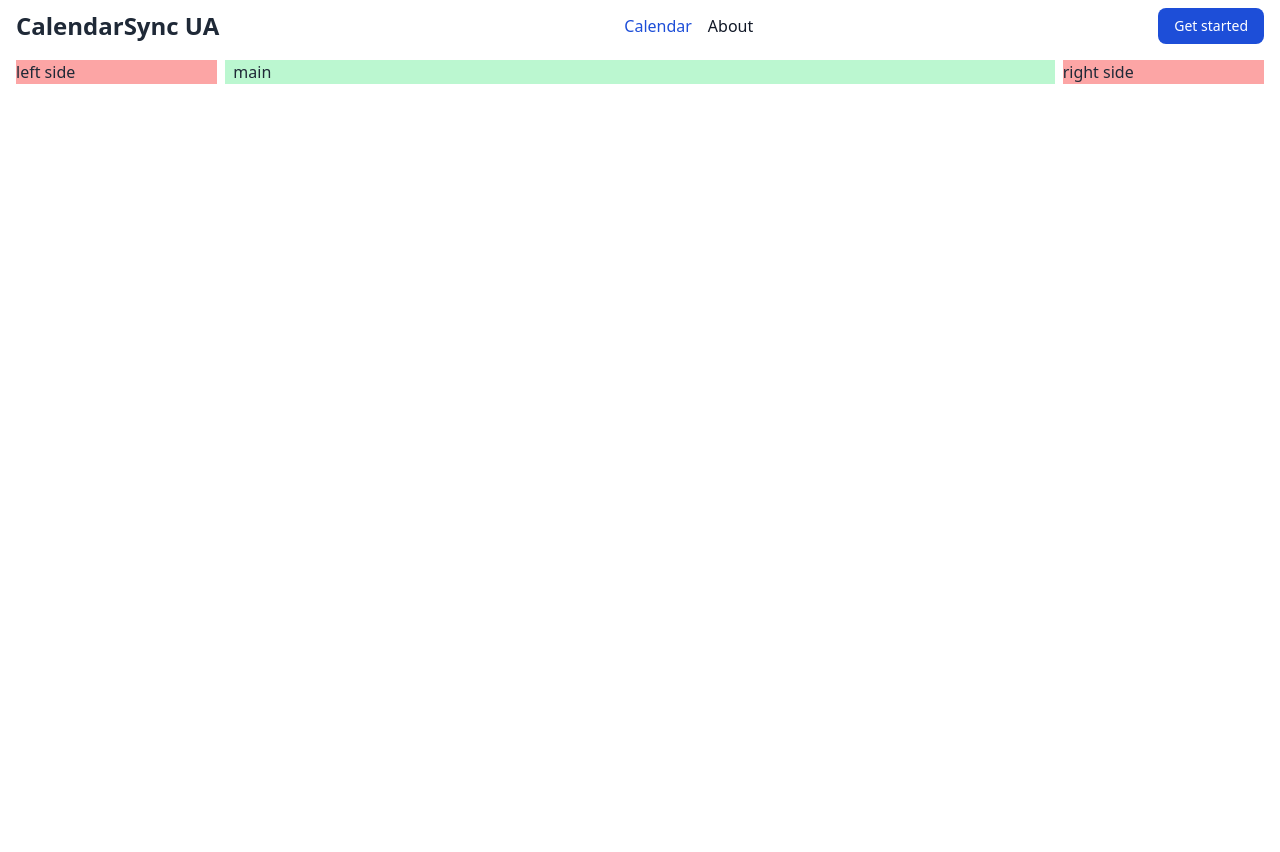
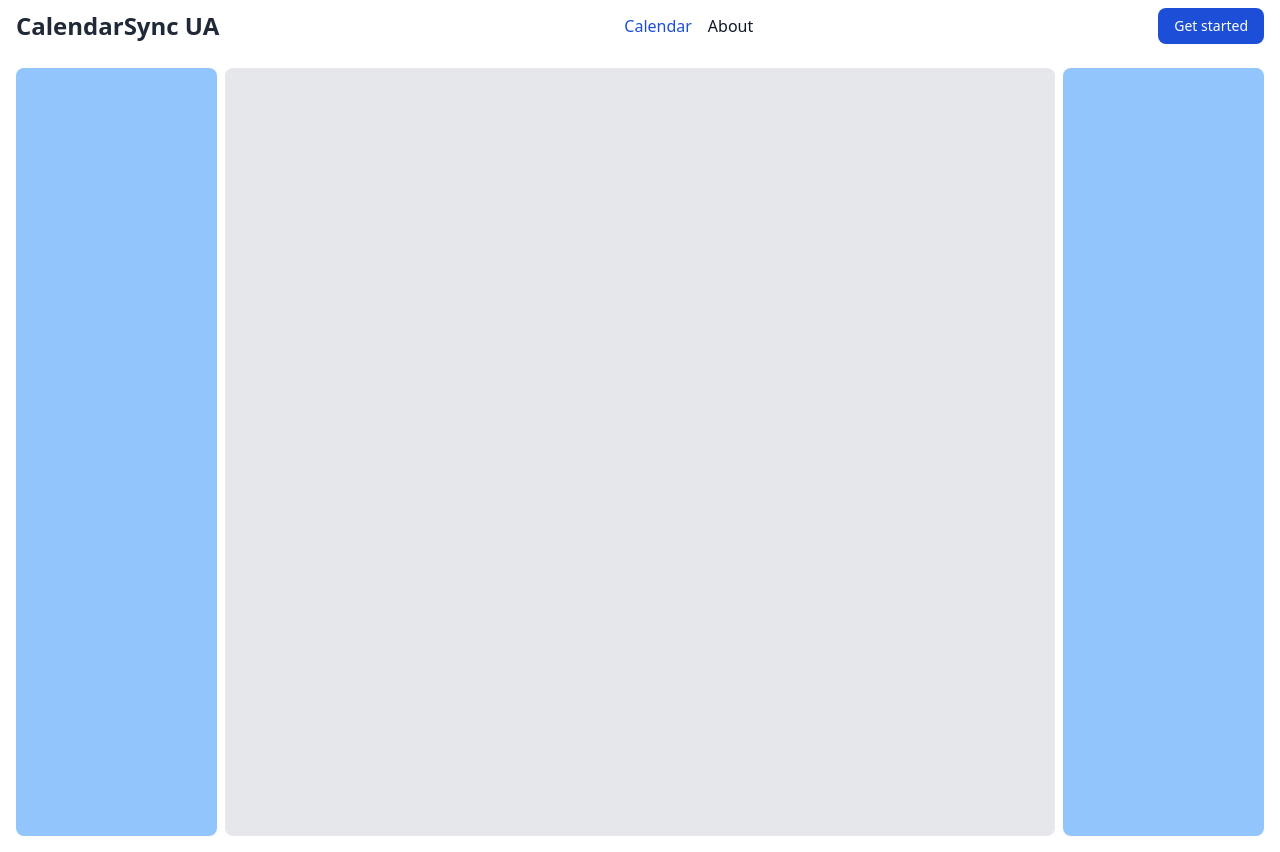
Before and after one commit to pedropintoo/CalendarSyncUA, a React (Vite) app: page / in a window 1280 px wide. Before the commit the page ends 800 px from the top, so only its background shows below. Built offline with nearby package versions, Linux system fonts and the light colour scheme.

Commit message:
shape done

```diff
--- a/src/components/MainStructure.tsx
+++ b/src/components/MainStructure.tsx
@@ -2,10 +2,10 @@ function MainStructure() {
     return (
         // <!-- Main -->
         <>
-            <div className="px-4 py-2 mx-auto grid md:grid-cols-6 gap-2">
-                <div className="bg-red-300">left side</div>
-                <div className="bg-green-200 md:col-span-4 pl-2">main</div>
-                <div className="bg-red-300">right side</div>
+            <div className="px-4 py-4 mx-auto grid md:grid-cols-6 gap-2 md:h-screen">
+                <div className="bg-blue-300 rounded-lg"></div>
+                <div className="bg-gray-200 md:col-span-4 rounded-lg"></div>
+                <div className="bg-blue-300 rounded-lg"></div>
             </div>
         </>
      );
```
